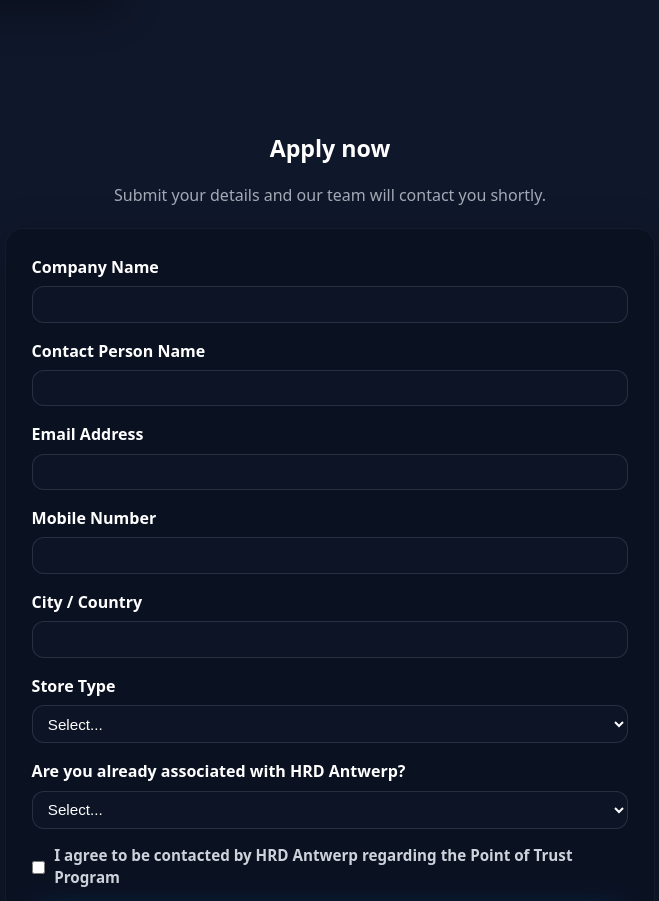
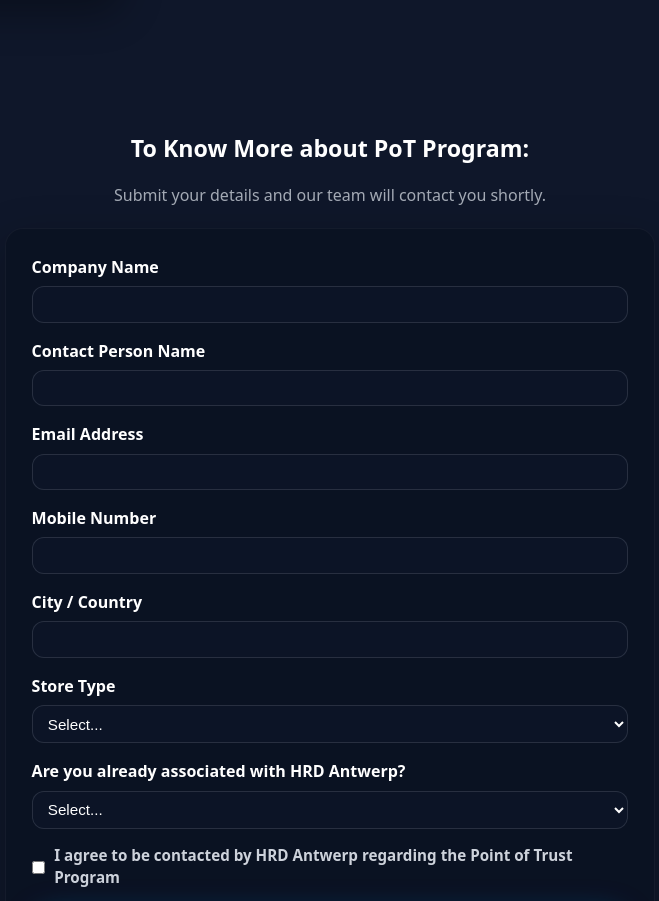
Before and after one commit to nizamquresh72/main-campaign, a plain HTML site: page retailers.html in a window 1280 px wide. Shown: the part 1685-2586 px from the top of the page, without its empty margins (310-969 px from the left). Drawn offline with Linux system fonts and the light colour scheme.

Commit message:
Update retailers.html

```diff
--- a/retailers.html
+++ b/retailers.html
@@ -457,7 +457,7 @@
 
   <section class="section" id="retailer-form">
     <div class="container narrow">
-      <h3 class="section-title">Apply now</h3>
+      <h3 class="section-title">To Know More about PoT Program:</h3>
       <p style="color:rgba(226,232,240,.7);text-align:center;margin-bottom:.8rem;">
         Submit your details and our team will contact you shortly.
       </p>
```
